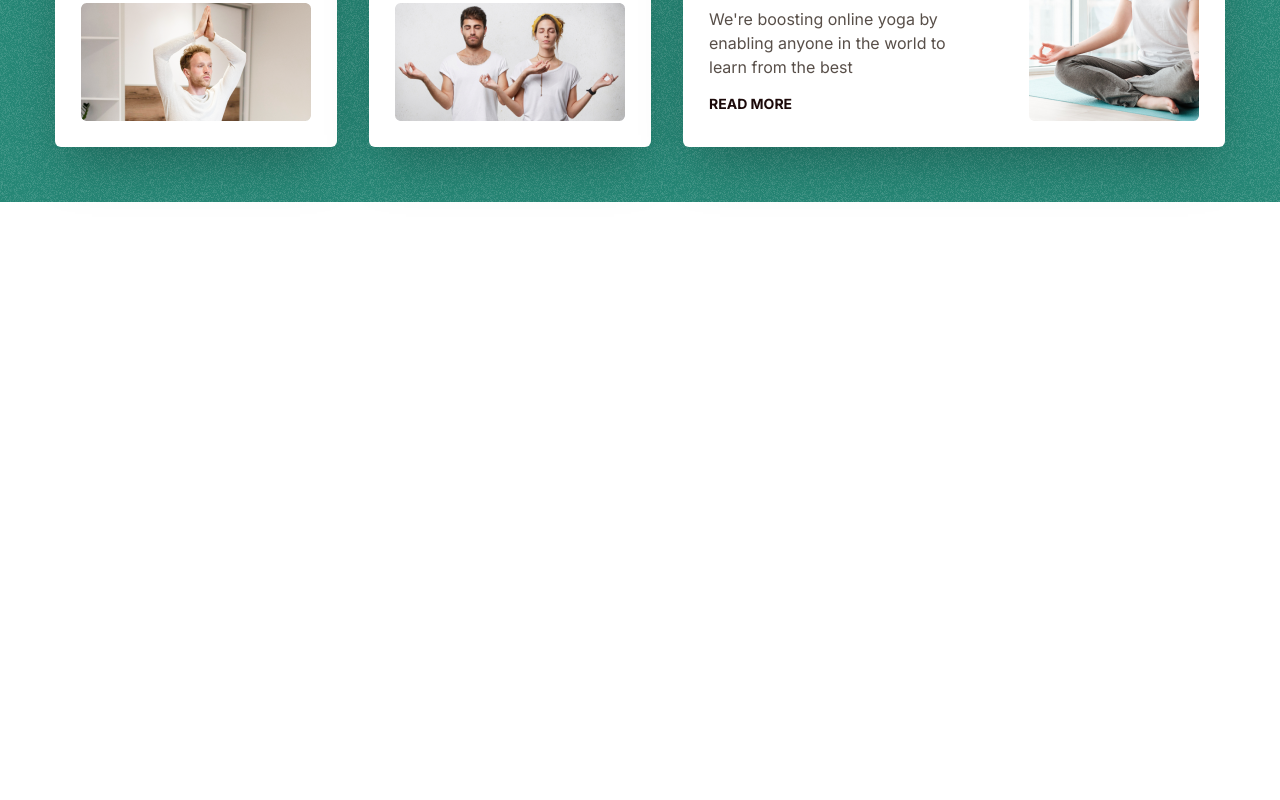
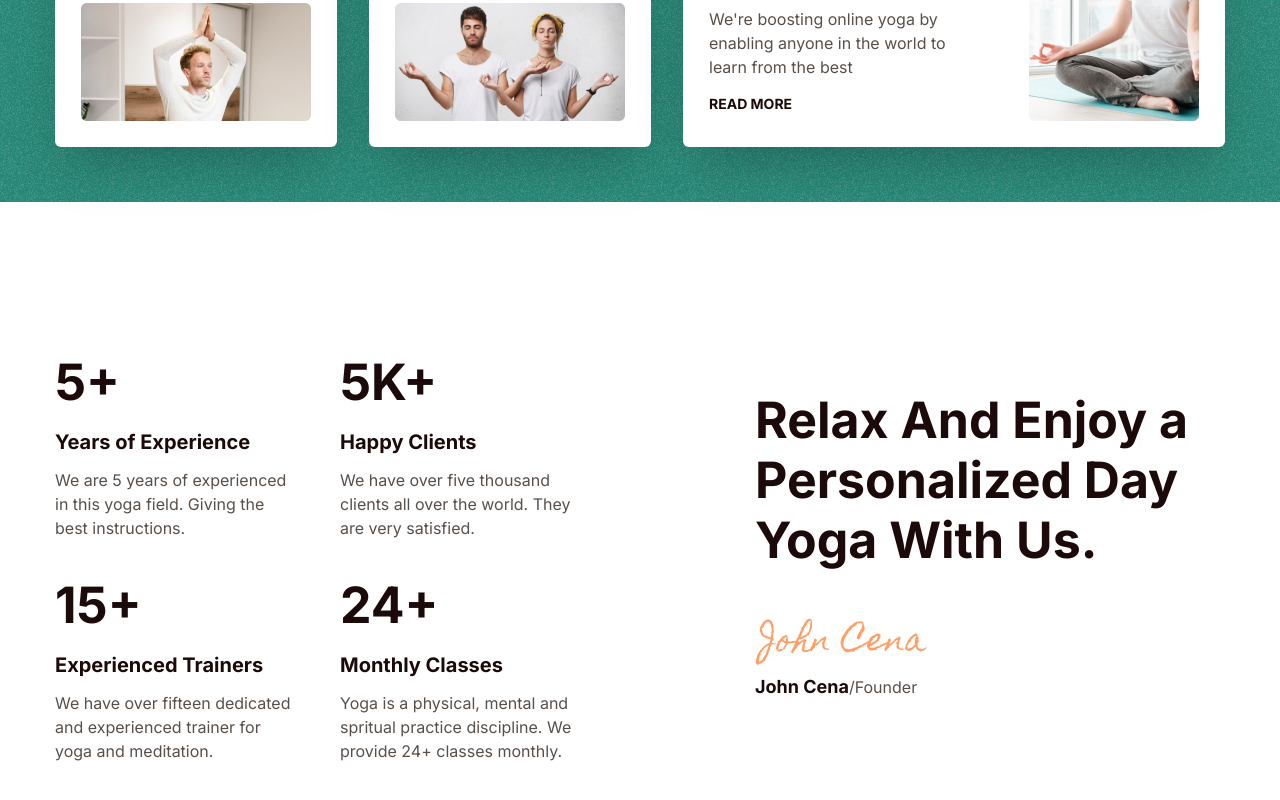
Before and after one commit to acatzk/yoga-yola, a Next.js app: page / in a window 1280 px wide. Shown: the part 870-1670 px from the top of the page. Built offline with nearby package versions, Linux system fonts and the light colour scheme.

Commit message:
Feat: Add Facts UI (#4)

```diff
--- a/package.json
+++ b/package.json
@@ -12,6 +12,7 @@
     "aos": "^2.3.4",
     "next": "12.2.5",
     "react": "18.2.0",
+    "react-countup": "^6.3.0",
     "react-dom": "18.2.0",
     "react-icons": "^4.4.0",
     "react-parallax": "^3.5.1"
--- /dev/null
+++ b/src/components/Facts.tsx
@@ -0,0 +1,67 @@
+import React from 'react'
+import CountUp from 'react-countup'
+
+import { facts } from '~/data/mock'
+
+const Facts: React.FC = (): JSX.Element => {
+  const Image = '/img/john-cena.png'
+
+  return (
+    <section className="section-sm lg:section-lg">
+      <div className="container mx-auto flex flex-col lg:flex-row lg:gap-x-[30px]">
+        <div
+          className="flex-1 flex flex-wrap gap-x-[5%] gap-y-[35px]"
+          data-aos="fade-up"
+        >
+          {facts.map((item, index) => {
+            const { startNumber, endNumber, unit, title, desc } = item;
+            return (
+              <div className="w-[45%]" key={index}>
+                <h2 className="h2 mb-2 lg:mb-4">
+                  <CountUp
+                    start={startNumber}
+                    end={endNumber}
+                    duration={2}
+                    enableScrollSpy
+                  />
+                  {unit}+
+                </h2>
+                <div className="text-xl text-heading font-bold mb-3">
+                  {title}
+                </div>
+                <p className="max-w-[240px]">{desc}</p>
+              </div>
+            );
+          })}
+        </div>
+        <div className="flex-1 -order-1 lg:order-none">
+          <div className="flex flex-col justify-center h-full lg:pl-[100px]">
+            <h2
+              className="h2 mb-12 max-w-[295px] md:max-w-none"
+              data-aos="fade-down"
+              data-aos-delay="500"
+            >
+              Relax And Enjoy a Personalized Day Yoga With Us.
+            </h2>
+            <div className="mb-2" data-aos="fade-down" data-aos-delay="600">
+              {/* eslint-disable-next-line @next/next/no-img-element */}
+              <img src={Image} alt="" />
+            </div>
+            <div
+              className="text-lg font-bold mb-6 text-heading"
+              data-aos="fade-down"
+              data-aos-delay="700"
+            >
+              John Cena
+              <span className="text-base text-paragraph font-normal">
+                /Founder
+              </span>
+            </div>
+          </div>
+        </div>
+      </div>
+    </section>
+  )
+}
+
+export default Facts
--- /dev/null
+++ b/src/data/interfaces.ts
@@ -0,0 +1,7 @@
+export interface IFact {
+  startNumber: number
+  endNumber: number
+  unit: string
+  title: string
+  desc: string
+}
--- /dev/null
+++ b/src/data/mock.ts
@@ -0,0 +1,32 @@
+import { IFact } from './interfaces'
+
+export const facts: IFact[] = [
+  {
+    startNumber: 1,
+    endNumber: 5,
+    unit: '',
+    title: 'Years of Experience',
+    desc: 'We are 5 years of experienced in this yoga field. Giving the best instructions.',
+  },
+  {
+    startNumber: 1,
+    endNumber: 5,
+    unit: 'K',
+    title: 'Happy Clients',
+    desc: 'We have over five thousand clients all over the world. They are very satisfied.',
+  },
+  {
+    startNumber: 1,
+    endNumber: 15,
+    unit: '',
+    title: 'Experienced Trainers',
+    desc: 'We have over fifteen dedicated and experienced trainer for yoga and meditation.',
+  },
+  {
+    startNumber: 1,
+    endNumber: 24,
+    unit: '',
+    title: 'Monthly Classes',
+    desc: 'Yoga is a physical, mental and spritual practice discipline. We provide 24+ classes monthly.',
+  },
+]
--- a/src/pages/index.tsx
+++ b/src/pages/index.tsx
@@ -4,6 +4,7 @@ import type { NextPage } from 'next'
 import Hero from '~/components/Hero'
 import Layout from '~/layouts/Layout'
 import Cards from '~/components/Cards'
+import Facts from '~/components/Facts'
 
 const Index: NextPage = (): JSX.Element => {
   return (
@@ -13,6 +14,7 @@ const Index: NextPage = (): JSX.Element => {
       </Head>
       <Hero />
       <Cards />
+      <Facts />
       <div className="h-[2000px]"></div>
     </Layout>
   )
```
Also changed, not shown: 1 other file (tests, documents, lock files or other folders).
